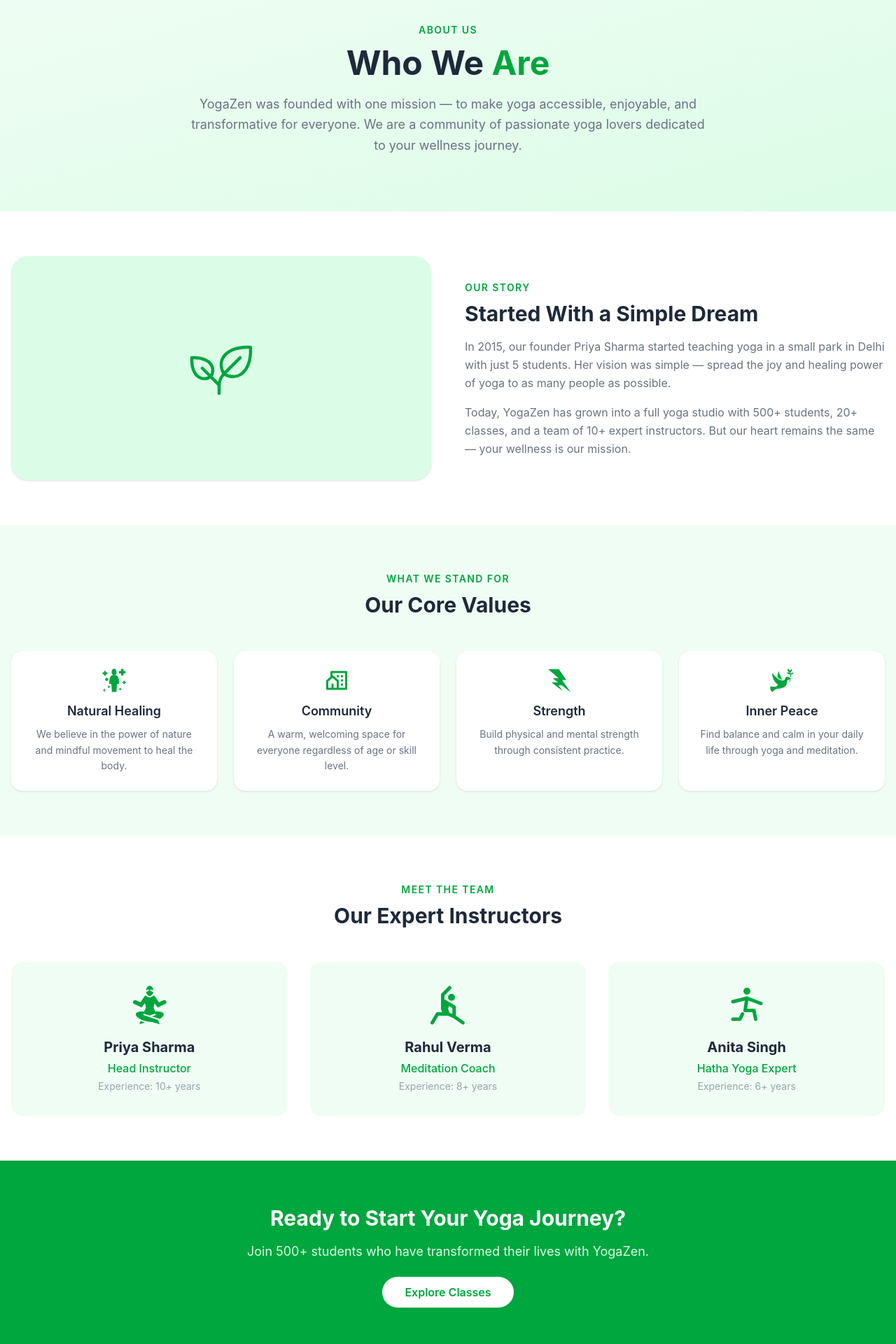
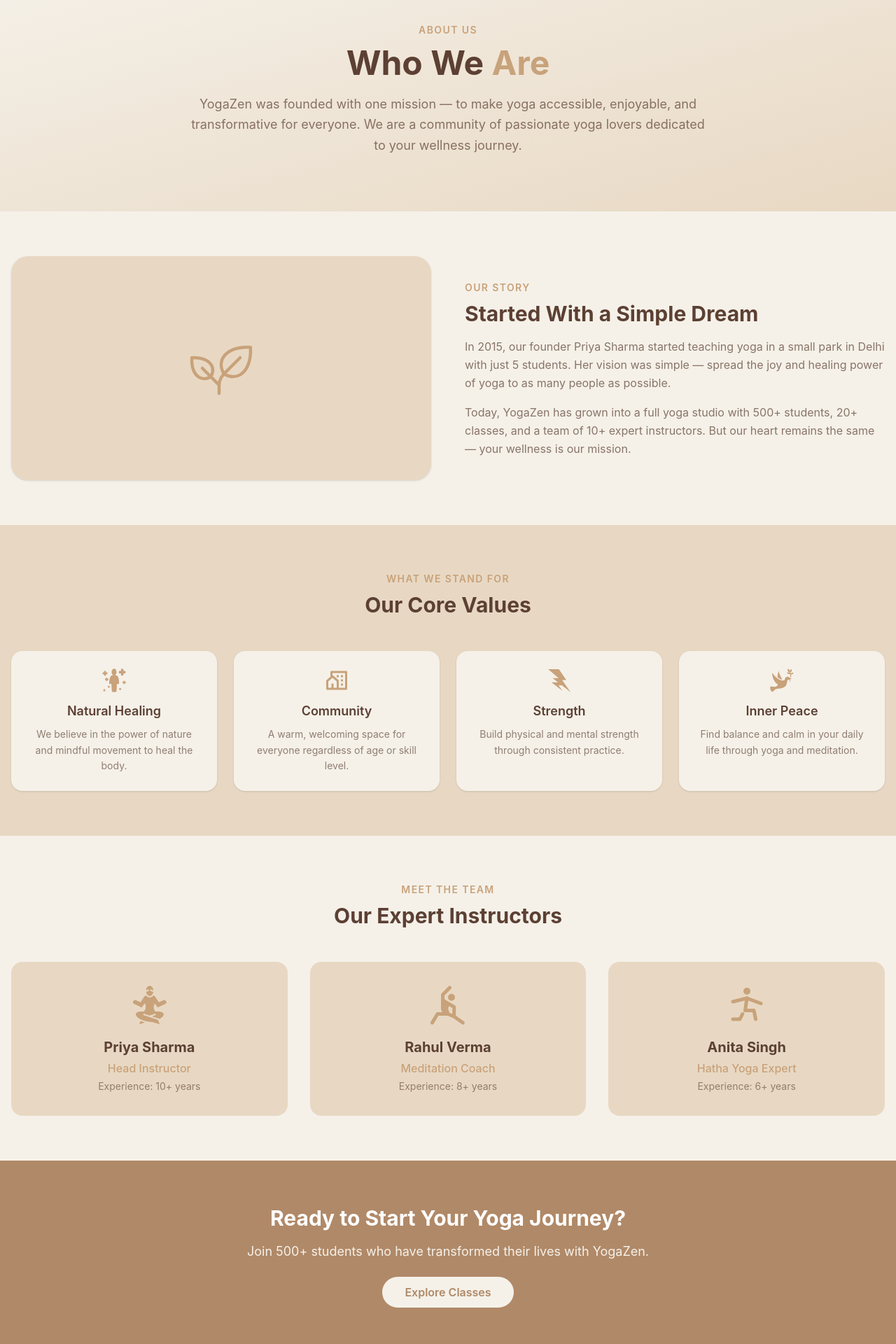
Before and after one commit to tanveersinghh85446-hue/yoga, a React (Vite) app: page /about in a window 1280 px wide. Shown: the part 120-2040 px from the top of the page at 70% size. Built offline with nearby package versions, Linux system fonts and the light colour scheme.

Commit message:
update about page

```diff
--- a/src/Pages/About.jsx
+++ b/src/Pages/About.jsx
@@ -7,31 +7,31 @@ import { TbYoga } from "react-icons/tb"
 
 const About = () => {
   const team = [
-    { name: 'Priya Sharma', role: 'Head Instructor',   icon: <GiMeditation className="text-6xl text-green-600 mx-auto" />, exp: '10+ years' },
-    { name: 'Rahul Verma',  role: 'Meditation Coach',  icon: <GrYoga       className="text-6xl text-green-600 mx-auto" />, exp: '8+ years'  },
-    { name: 'Anita Singh',  role: 'Hatha Yoga Expert', icon: <TbYoga       className="text-6xl text-green-600 mx-auto" />, exp: '6+ years'  },
+    { name: 'Priya Sharma', role: 'Head Instructor',   icon: <GiMeditation className="text-6xl mx-auto" style={{ color: '#C8A27A' }} />, exp: '10+ years' },
+    { name: 'Rahul Verma',  role: 'Meditation Coach',  icon: <GrYoga       className="text-6xl mx-auto" style={{ color: '#C8A27A' }} />, exp: '8+ years'  },
+    { name: 'Anita Singh',  role: 'Hatha Yoga Expert', icon: <TbYoga       className="text-6xl mx-auto" style={{ color: '#C8A27A' }} />, exp: '6+ years'  },
   ]
 
   const values = [
-    { icon: <GiHealing        className="text-4xl text-green-600 mx-auto" />, title: 'Natural Healing', desc: 'We believe in the power of nature and mindful movement to heal the body.' },
-    { icon: <RiCommunityLine  className="text-4xl text-green-600 mx-auto" />, title: 'Community',       desc: 'A warm, welcoming space for everyone regardless of age or skill level.' },
-    { icon: <GiPowerLightning className="text-4xl text-green-600 mx-auto" />, title: 'Strength',        desc: 'Build physical and mental strength through consistent practice.' },
-    { icon: <GiPeaceDove      className="text-4xl text-green-600 mx-auto" />, title: 'Inner Peace',     desc: 'Find balance and calm in your daily life through yoga and meditation.' },
+    { icon: <GiHealing        className="text-4xl mx-auto" style={{ color: '#C8A27A' }} />, title: 'Natural Healing', desc: 'We believe in the power of nature and mindful movement to heal the body.' },
+    { icon: <RiCommunityLine  className="text-4xl mx-auto" style={{ color: '#C8A27A' }} />, title: 'Community',       desc: 'A warm, welcoming space for everyone regardless of age or skill level.' },
+    { icon: <GiPowerLightning className="text-4xl mx-auto" style={{ color: '#C8A27A' }} />, title: 'Strength',        desc: 'Build physical and mental strength through consistent practice.' },
+    { icon: <GiPeaceDove      className="text-4xl mx-auto" style={{ color: '#C8A27A' }} />, title: 'Inner Peace',     desc: 'Find balance and calm in your daily life through yoga and meditation.' },
   ]
 
   return (
-    <div className="bg-white">
+    <div style={{ backgroundColor: '#F5F1E9' }}>
 
       {/* Hero Section */}
-      <section className="bg-linear-to-br from-green-50 to-green-100 py-20 text-center">
+      <section className="py-20 text-center" style={{ background: 'linear-gradient(to bottom right, #F5F1E9, #E8D8C3)' }}>
         <div className="max-w-3xl mx-auto px-4">
-          <span className="text-green-600 font-semibold text-sm uppercase tracking-widest">
+          <span className="font-semibold text-sm uppercase tracking-widest" style={{ color: '#C8A27A' }}>
             About Us
           </span>
-          <h1 className="text-4xl md:text-5xl font-bold text-gray-800 mt-3">
-            Who We <span className="text-green-600">Are</span>
+          <h1 className="text-4xl md:text-5xl font-bold mt-3" style={{ color: '#5C4033' }}>
+            Who We <span style={{ color: '#C8A27A' }}>Are</span>
           </h1>
-          <p className="text-gray-500 mt-5 text-lg leading-relaxed">
+          <p className="mt-5 text-lg leading-relaxed" style={{ color: '#5C4033', opacity: 0.7 }}>
             YogaZen was founded with one mission — to make yoga accessible,
             enjoyable, and transformative for everyone. We are a community
             of passionate yoga lovers dedicated to your wellness journey.
@@ -41,22 +41,22 @@ const About = () => {
 
       {/* Story Section */}
       <section className="max-w-7xl mx-auto px-4 py-16 grid grid-cols-1 md:grid-cols-2 gap-12 items-center">
-        <div className="bg-green-100 rounded-3xl h-80 flex items-center justify-center shadow">
-          <PiPlantLight className="text-8xl text-green-600" />
+        <div className="rounded-3xl h-80 flex items-center justify-center shadow" style={{ backgroundColor: '#E8D8C3' }}>
+          <PiPlantLight className="text-8xl" style={{ color: '#C8A27A' }} />
         </div>
         <div>
-          <span className="text-green-600 font-semibold text-sm uppercase tracking-widest">
+          <span className="font-semibold text-sm uppercase tracking-widest" style={{ color: '#C8A27A' }}>
             Our Story
           </span>
-          <h2 className="text-3xl font-bold text-gray-800 mt-2 mb-4">
+          <h2 className="text-3xl font-bold mt-2 mb-4" style={{ color: '#5C4033' }}>
             Started With a Simple Dream
           </h2>
-          <p className="text-gray-500 leading-relaxed mb-4">
+          <p className="leading-relaxed mb-4" style={{ color: '#5C4033', opacity: 0.7 }}>
             In 2015, our founder Priya Sharma started teaching yoga in a small
             park in Delhi with just 5 students. Her vision was simple — spread
             the joy and healing power of yoga to as many people as possible.
           </p>
-          <p className="text-gray-500 leading-relaxed">
+          <p className="leading-relaxed" style={{ color: '#5C4033', opacity: 0.7 }}>
             Today, YogaZen has grown into a full yoga studio with 500+ students,
             20+ classes, and a team of 10+ expert instructors. But our heart
             remains the same — your wellness is our mission.
@@ -65,20 +65,20 @@ const About = () => {
       </section>
 
       {/* Values Section */}
-      <section className="bg-green-50 py-16">
+      <section className="py-16" style={{ backgroundColor: '#E8D8C3' }}>
         <div className="max-w-7xl mx-auto px-4">
           <div className="text-center mb-12">
-            <span className="text-green-600 font-semibold text-sm uppercase tracking-widest">
+            <span className="font-semibold text-sm uppercase tracking-widest" style={{ color: '#C8A27A' }}>
               What We Stand For
             </span>
-            <h2 className="text-3xl font-bold text-gray-800 mt-2">Our Core Values</h2>
+            <h2 className="text-3xl font-bold mt-2" style={{ color: '#5C4033' }}>Our Core Values</h2>
           </div>
           <div className="grid grid-cols-1 sm:grid-cols-2 md:grid-cols-4 gap-6">
             {values.map((val) => (
-              <div key={val.title} className="bg-white rounded-2xl p-6 shadow-sm text-center hover:shadow-md transition">
+              <div key={val.title} className="rounded-2xl p-6 shadow-sm text-center hover:shadow-md transition" style={{ backgroundColor: '#F5F1E9' }}>
                 <div className="mb-3 flex justify-center">{val.icon}</div>
-                <h3 className="text-gray-800 font-semibold text-lg mb-2">{val.title}</h3>
-                <p className="text-gray-500 text-sm leading-relaxed">{val.desc}</p>
+                <h3 className="font-semibold text-lg mb-2" style={{ color: '#5C4033' }}>{val.title}</h3>
+                <p className="text-sm leading-relaxed" style={{ color: '#5C4033', opacity: 0.65 }}>{val.desc}</p>
               </div>
             ))}
           </div>
@@ -88,28 +88,32 @@ const About = () => {
       {/* Team Section */}
       <section className="max-w-7xl mx-auto px-4 py-16">
         <div className="text-center mb-12">
-          <span className="text-green-600 font-semibold text-sm uppercase tracking-widest">
+          <span className="font-semibold text-sm uppercase tracking-widest" style={{ color: '#C8A27A' }}>
             Meet The Team
           </span>
-          <h2 className="text-3xl font-bold text-gray-800 mt-2">Our Expert Instructors</h2>
+          <h2 className="text-3xl font-bold mt-2" style={{ color: '#5C4033' }}>Our Expert Instructors</h2>
         </div>
         <div className="grid grid-cols-1 sm:grid-cols-3 gap-8">
           {team.map((member) => (
-            <div key={member.name} className="bg-green-50 rounded-2xl p-8 text-center hover:shadow-md transition">
+            <div key={member.name} className="rounded-2xl p-8 text-center hover:shadow-md transition" style={{ backgroundColor: '#E8D8C3' }}>
               <div className="mb-4 flex justify-center">{member.icon}</div>
-              <h3 className="text-gray-800 font-bold text-xl">{member.name}</h3>
-              <p className="text-green-600 font-medium mt-1">{member.role}</p>
-              <p className="text-gray-400 text-sm mt-1">Experience: {member.exp}</p>
+              <h3 className="font-bold text-xl" style={{ color: '#5C4033' }}>{member.name}</h3>
+              <p className="font-medium mt-1" style={{ color: '#C8A27A' }}>{member.role}</p>
+              <p className="text-sm mt-1" style={{ color: '#5C4033', opacity: 0.6 }}>Experience: {member.exp}</p>
             </div>
           ))}
         </div>
       </section>
 
       {/* CTA Section */}
-      <section className="bg-green-600 py-16 text-center text-white">
-        <h2 className="text-3xl font-bold mb-4">Ready to Start Your Yoga Journey?</h2>
-        <p className="text-green-100 mb-8 text-lg">Join 500+ students who have transformed their lives with YogaZen.</p>
-        <a href="/classes" className="bg-white text-green-600 px-8 py-3 rounded-full font-semibold hover:bg-green-50 transition">
+      <section className="py-16 text-center" style={{ backgroundColor: '#B08968' }}>
+        <h2 className="text-3xl font-bold mb-4 text-white">Ready to Start Your Yoga Journey?</h2>
+        <p className="mb-8 text-lg" style={{ color: '#F5F1E9' }}>Join 500+ students who have transformed their lives with YogaZen.</p>
+        <a
+          href="/classes"
+          className="px-8 py-3 rounded-full font-semibold transition hover:opacity-90"
+          style={{ backgroundColor: '#F5F1E9', color: '#B08968' }}
+        >
           Explore Classes
         </a>
       </section>
```
